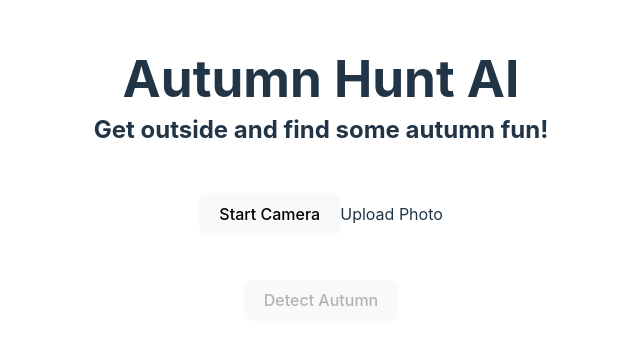
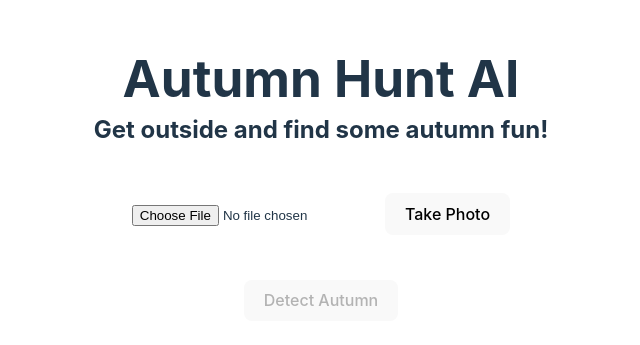
Before and after one commit to RyanCodeDev/autumn-hunt-ai, a React (Vite) app: page / in a window 1280 px wide. Shown: the part 131-476 px from the top of the page, without its empty margins (319-959 px from the left). Built offline with nearby package versions, Linux system fonts and the light colour scheme.

Commit message:
Simplified camera capture

```diff
--- a/src/components/CameraCapture.jsx
+++ b/src/components/CameraCapture.jsx
@@ -1,63 +1,14 @@
-import { useState, useRef } from "react";
+import { useState } from "react";
 
 function CameraCapture() {
-  const [hasCamera, setHasCamera] = useState(false);
-  const [error, setError] = useState("");
-  const [useUpload, setUseUpload] = useState(false);
-  const videoRef = useRef(null);
-  const canvasRef = useRef(null);
-  const streamRef = useRef(null);
-
-  const startCamera = async () => {
-    setError("");
-    setUseUpload(false);
-    try {
-      const stream = await navigator.mediaDevices.getUserMedia({
-        video: {
-          facingMode: "environment", // Prefer back camera on mobile
-          width: { ideal: 1920 },
-          height: { ideal: 1080 },
-        },
-      });
-
-      if (videoRef.current) {
-        videoRef.current.srcObject = stream;
-        streamRef.current = stream;
-        setHasCamera(true);
-      }
-    } catch (err) {
-      console.error("Error accessing camera:", err);
-      setError(
-        "Could not access camera. Please ensure permissions are granted.",
-      );
-    }
-  };
-
-  const stopCamera = () => {
-    if (streamRef.current) {
-      streamRef.current.getTracks().forEach((track) => track.stop());
-      streamRef.current = null;
-    }
-    if (videoRef.current) {
-      videoRef.current.srcObject = null;
-    }
-    setHasCamera(false);
-  };
-
-  // Handle file upload from library
-  const handleFileUpload = (event) => {
-    const file = event.target.files[0];
-    if (!file) return;
-
+  const handleImageCapture = (file) => {
     const reader = new FileReader();
     reader.onload = (e) => {
       const img = new Image();
       img.onload = () => {
-        // Create canvas for resizing
         const canvas = document.createElement("canvas");
         const ctx = canvas.getContext("2d");
 
-        // Resize to 1920x1080 maintaining aspect ratio
         const targetWidth = 1920;
         const targetHeight = 1080;
 
@@ -74,78 +25,72 @@ function CameraCapture() {
 
         ctx.drawImage(img, 0, 0, newWidth, newHeight);
 
-        // Dispatch custom event
         window.dispatchEvent(
           new CustomEvent("imageCaptured", {
             detail: { imageDataUrl: canvas.toDataURL("image/jpeg") },
           }),
         );
-
-        // Reset upload state
-        setUseUpload(false);
       };
       img.src = e.target.result;
     };
     reader.readAsDataURL(file);
   };
 
-  const captureImage = () => {
-    if (!videoRef.current || !canvasRef.current) return;
+  const handleFileInput = (event) => {
+    const file = event.target.files[0];
+    if (file) {
+      handleImageCapture(file);
+      event.target.value = "";
+    }
+  };
 
-    const video = videoRef.current;
-    const canvas = canvasRef.current;
+  const handleCameraCapture = async () => {
+    try {
+      const stream = await navigator.mediaDevices.getUserMedia({
+        video: {
+          facingMode: "environment",
+          width: { ideal: 1920 },
+          height: { ideal: 1080 },
+        },
+      });
 
+      const video = document.createElement("video");
+      video.srcObject = stream;
+      await video.play();
+
+      const canvas = document.createElement("canvas");
       canvas.width = video.videoWidth;
       canvas.height = video.videoHeight;
 
-    const context = canvas.getContext("2d");
-    context.drawImage(video, 0, 0, canvas.width, canvas.height);
+      const ctx = canvas.getContext("2d");
+      ctx.drawImage(video, 0, 0, canvas.width, canvas.height);
 
       const imageDataUrl = canvas.toDataURL("image/jpeg");
 
-    // Stop camera and return image
-    stopCamera();
+      stream.getTracks().forEach((track) => track.stop());
 
-    // Dispatch custom event for parent to capture
       window.dispatchEvent(
         new CustomEvent("imageCaptured", {
           detail: { imageDataUrl },
         }),
       );
+    } catch (err) {
+      console.error("Camera capture failed:", err);
+    }
   };
 
   return (
     <div className="camera-capture">
       <div className="camera-controls">
-        {!hasCamera && !useUpload && (
-          <>
-            <button onClick={startCamera}>Start Camera</button>
-            <label className="upload-label">
-              <span>Upload Photo</span>
         <input
           type="file"
           accept="image/*"
-                onChange={handleFileUpload}
-                style={{ display: "none" }}
+          onChange={handleFileInput}
+          capture="environment"
         />
-            </label>
-            {error && <p className="error">{error}</p>}
-          </>
-        )}
-
-        {hasCamera && (
-          <>
-            <div className="camera-view">
-              <video ref={videoRef} autoPlay playsInline muted />
-              <canvas ref={canvasRef} style={{ display: "none" }} />
-
-              <div className="capture-buttons">
-                <button onClick={captureImage}>Capture Photo</button>
-                <button onClick={stopCamera}>Cancel</button>
-              </div>
-            </div>
-          </>
-        )}
+        <button type="button" onClick={handleCameraCapture}>
+          Take Photo
+        </button>
       </div>
     </div>
   );
```
Lines whose indentation alone changed are shown as unchanged.
